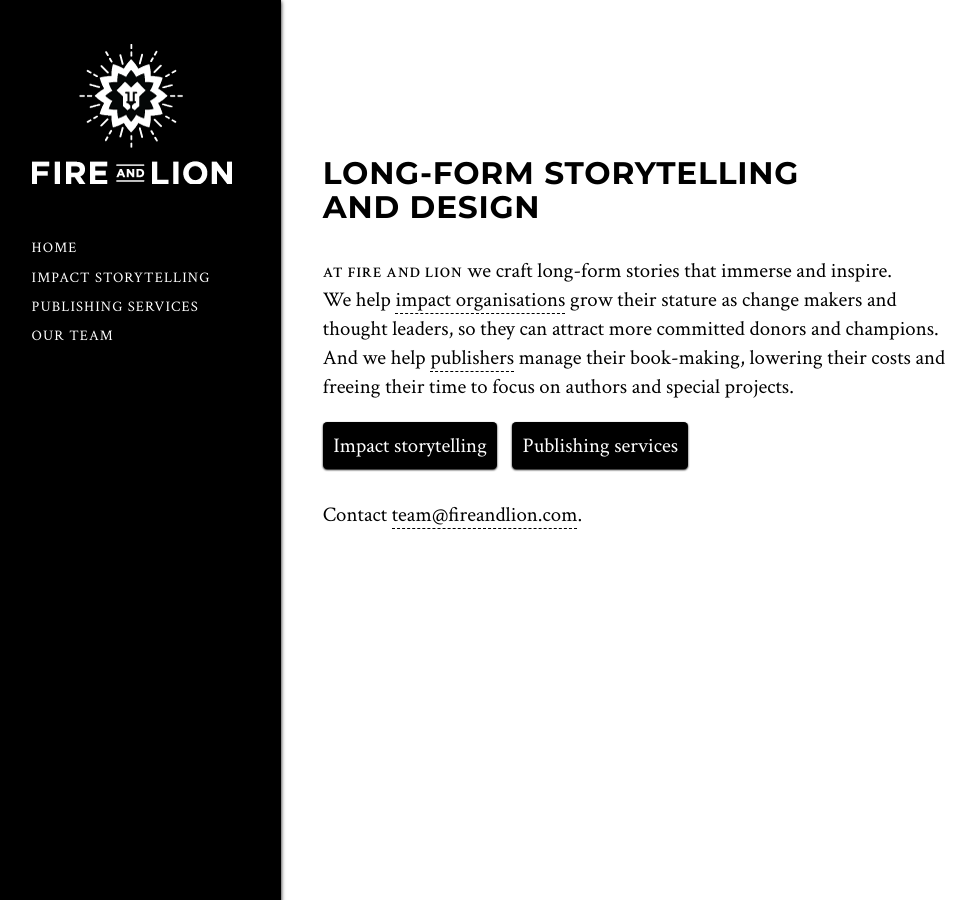
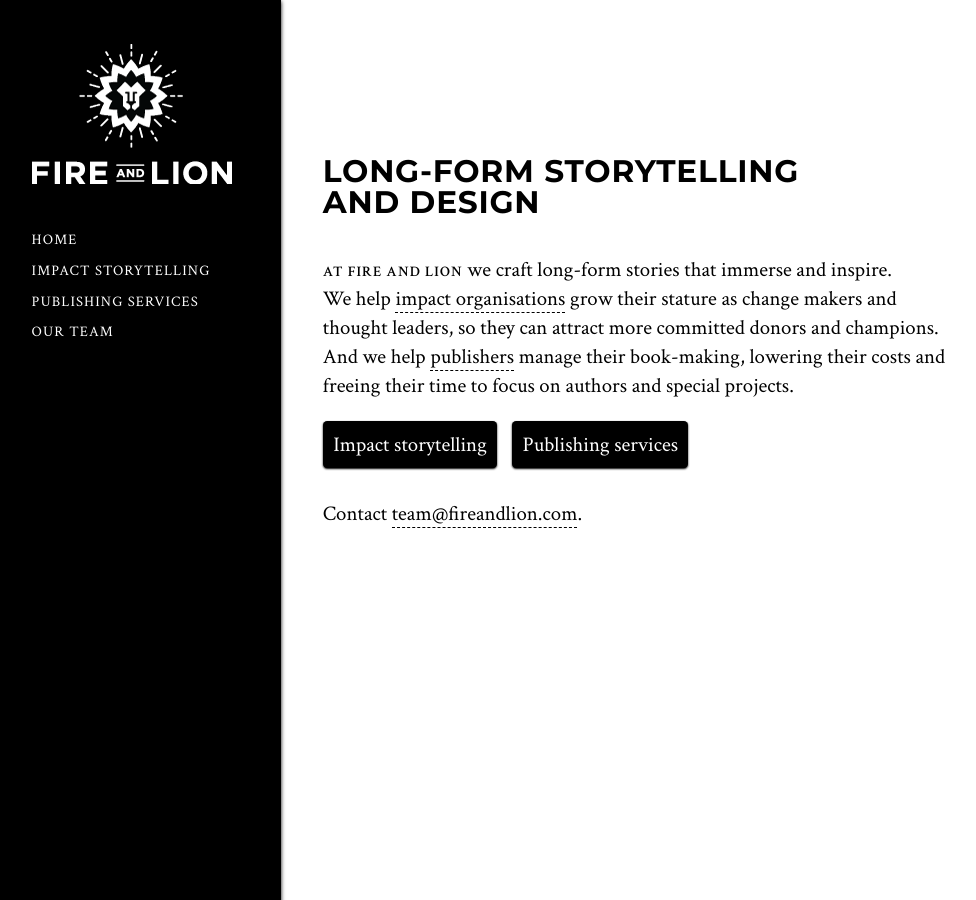
Before and after one commit to jenniferjacobs/fireandlion, a Jekyll site: the page built from index.md, in a window 1280 px wide. Shown: the whole page, without its empty margins (10-986 px from the left). Built offline with Jekyll 4.4.1, drawn with Linux system fonts in a browser that asks for light colours.

Commit message:
Improve alignment of menu and text

```diff
--- a/css/screen.scss
+++ b/css/screen.scss
@@ -22,6 +22,14 @@
 $dark: #000000;
 $mid: #cccccc;
 $light: #ffffff;
+
+// Mixins
+@mixin smallcaps() {
+	text-transform: uppercase;
+	font-size: 0.7em;
+	letter-spacing: 0.075em;
+	line-height: 100%;
+}
 
 // Structure
 
@@ -76,9 +84,10 @@
 		list-style-type: none;
 		padding: 0;
 		margin: 0;
-		text-transform: uppercase;
-		font-size: 0.7em;
-		letter-spacing: 0.075em;
+		li {
+			@include smallcaps();
+			margin: 0 0 1.1em 0;
+		}
 		}
 	a {
 		color: inherit;
@@ -124,7 +133,11 @@
 }
 h1 {
 	font-size: 1.5em;
-	margin: 5em 0 1em 0;
+	margin: 5em 0 0 0;
+	line-height: 100%;
+}
+h1 + p {
+	margin-top: 1.75em;
 }
 h2 {
 	font-size: 1em;
@@ -152,10 +165,7 @@
 }
 strong {
 	font-weight: 600;
-	text-transform: uppercase;
-	font-size: 0.7em;
-	letter-spacing: 0.075em;
-	line-height: 100%;
+	@include smallcaps();
 }
 
 // Buttons
```
Also changed, not shown: 1 other file.
